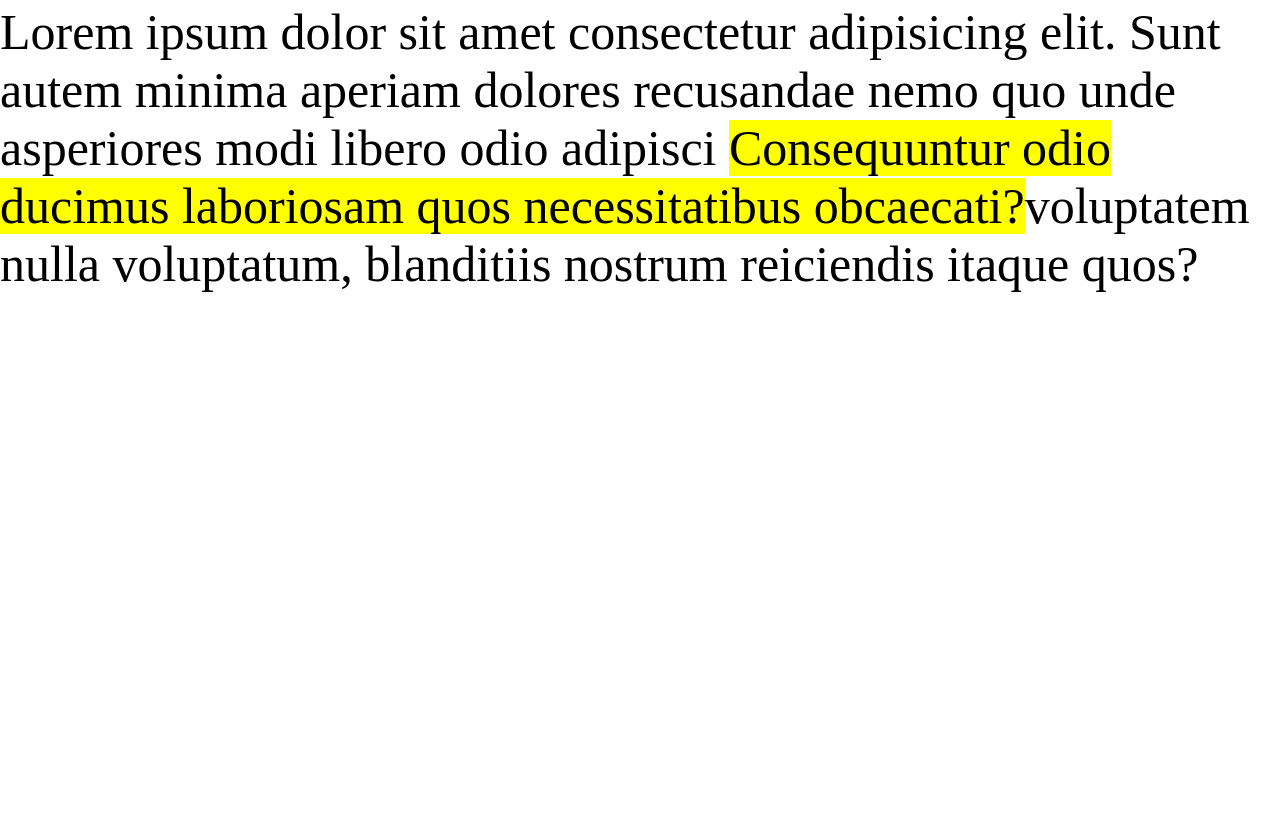
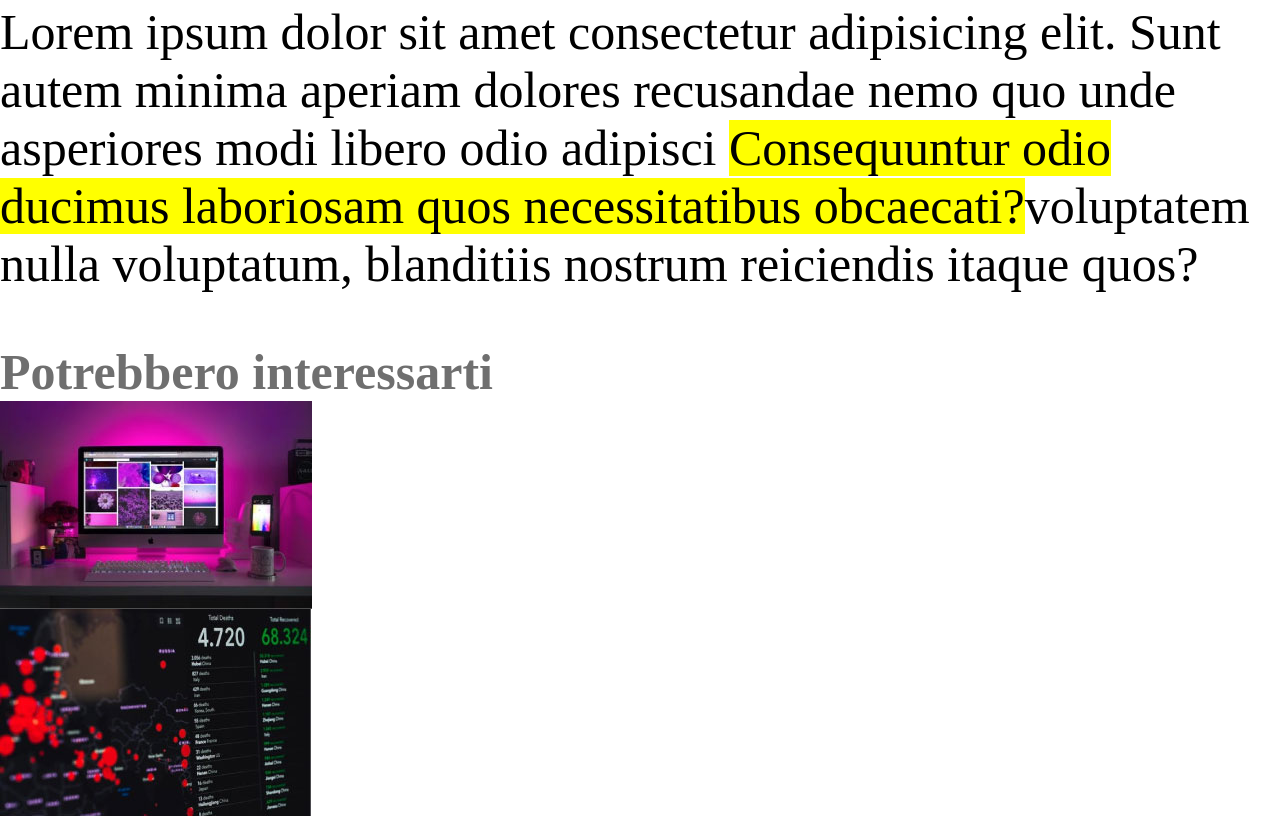
Before and after one commit to matteomedori/html-css-booleaner, a plain HTML site: page index.html in a window 1280 px wide. Shown: the part 8124-8940 px from the top of the page. Before the commit the page ends 8417 px from the top, so only its background shows below. Drawn offline with Linux system fonts and the light colour scheme.

Commit message:
feat: footer

```diff
--- a/css/style.css
+++ b/css/style.css
@@ -93,3 +93,17 @@ thead {
 .riga-pari {
   background-color: #b1e5f2;
 }
+
+/* FOOTER */
+footer {
+  margin-top: 50px;
+}
+#testo-footer {
+  font-size: 50px;
+  color: rgb(111, 111, 111);
+  font-weight: bold;
+}
+
+.img-finali {
+  display: block;
+}
--- a/index.html
+++ b/index.html
@@ -139,6 +139,13 @@
         <!-- /paragrafo finale -->
       </section>
     </main>
-    <footer></footer>
+
+    <!-- footer:immagini finali -->
+    <footer>
+      <div id="testo-footer">Potrebbero interessarti</div>
+      <img class="img-finali" src="img/monitor.jpg" alt="" />
+      <img class="img-finali" src="img/graph.jpg" alt="" />
+    </footer>
+    <!-- footer:immagini finali -->
   </body>
 </html>
```
